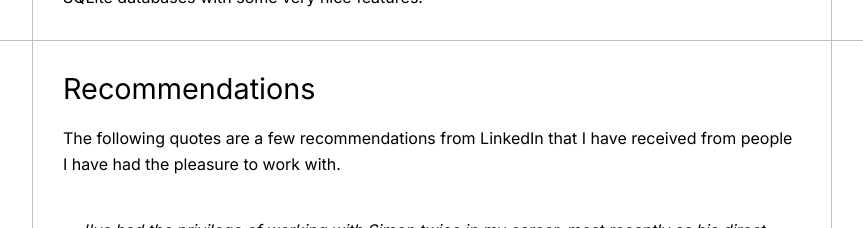
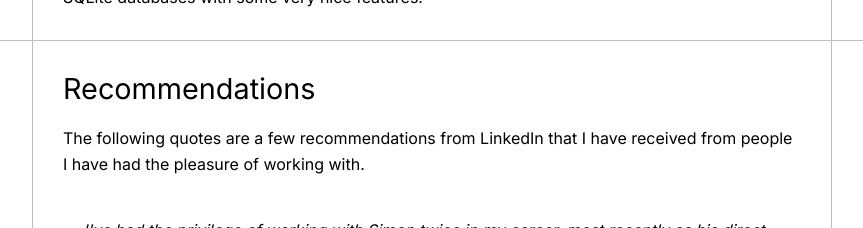
Before and after one commit to simon-robertson/simon-robertson-io, a Next.js app: page / in a window 1280 px wide. Shown: the part 1180-1408 px from the top of the page, without its empty margins (208-1071 px from the left). Built offline with nearby package versions, Linux system fonts and the light colour scheme.

Commit message:
Update recommendations content

```diff
--- a/src/components/sections/recommendations-section/index.tsx
+++ b/src/components/sections/recommendations-section/index.tsx
@@ -27,7 +27,7 @@ export async function RecommendationsSection() {
         <PageSection heading="Recommendations">
             <p>
                 The following quotes are a few recommendations from LinkedIn that I have received
-                from people I have had the pleasure to work with.
+                from people I have had the pleasure of working with.
             </p>
             {recommendationNodes}
         </PageSection>
```
